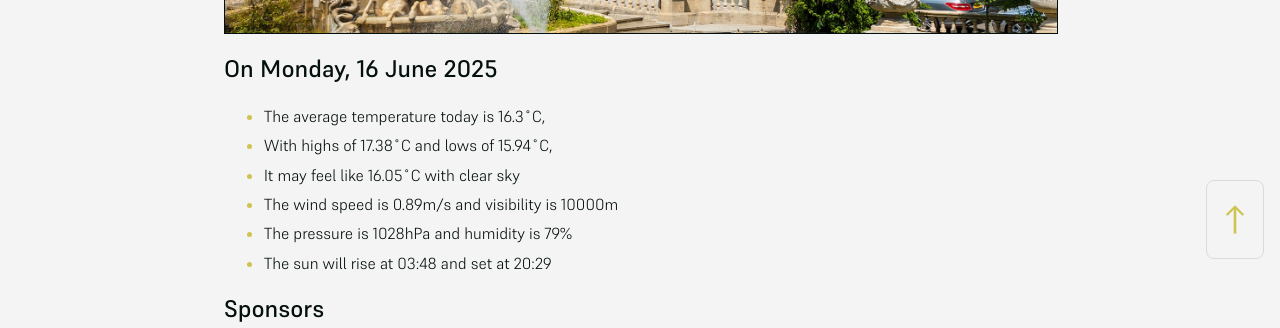
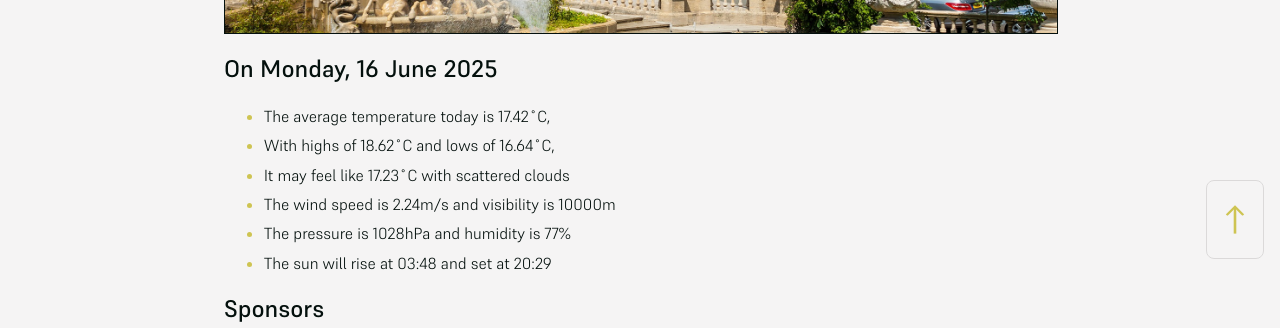
Before and after one commit to mat-0/cheltenham-open-data, a Jekyll site: the page built from index.md, in a window 1280 px wide. Shown: the part 625-953 px from the top of the page. Built offline with Jekyll 4.4.1, drawn with Linux system fonts in a browser that asks for light colours.

Commit message:
Updated 2025-06-16 07:58:07

```diff
--- a/index.md
+++ b/index.md
@@ -10,11 +10,11 @@ seo: Menu
 <!-- weather_marker starts -->
 ## On Monday, 16 June 2025
 
-- The average temperature today is 16.3˚C,
-- With highs of 17.38˚C and lows of 15.94˚C,
-- It may feel like 16.05˚C with clear sky
-- The wind speed is 0.89m/s and visibility is 10000m
-- The pressure is 1028hPa and humidity is 79%
+- The average temperature today is 17.42˚C,
+- With highs of 18.62˚C and lows of 16.64˚C,
+- It may feel like 17.23˚C with scattered clouds
+- The wind speed is 2.24m/s and visibility is 10000m
+- The pressure is 1028hPa and humidity is 77%
 - The sun will rise at 03:48 and set at 20:29
 
 <!-- weather_marker ends -->
```
Also changed, not shown: _data/flood.json (+5 -27 lines), _pages/fix-my-street.md (+3 -3 lines), _pages/news.md (+6 -6 lines).
